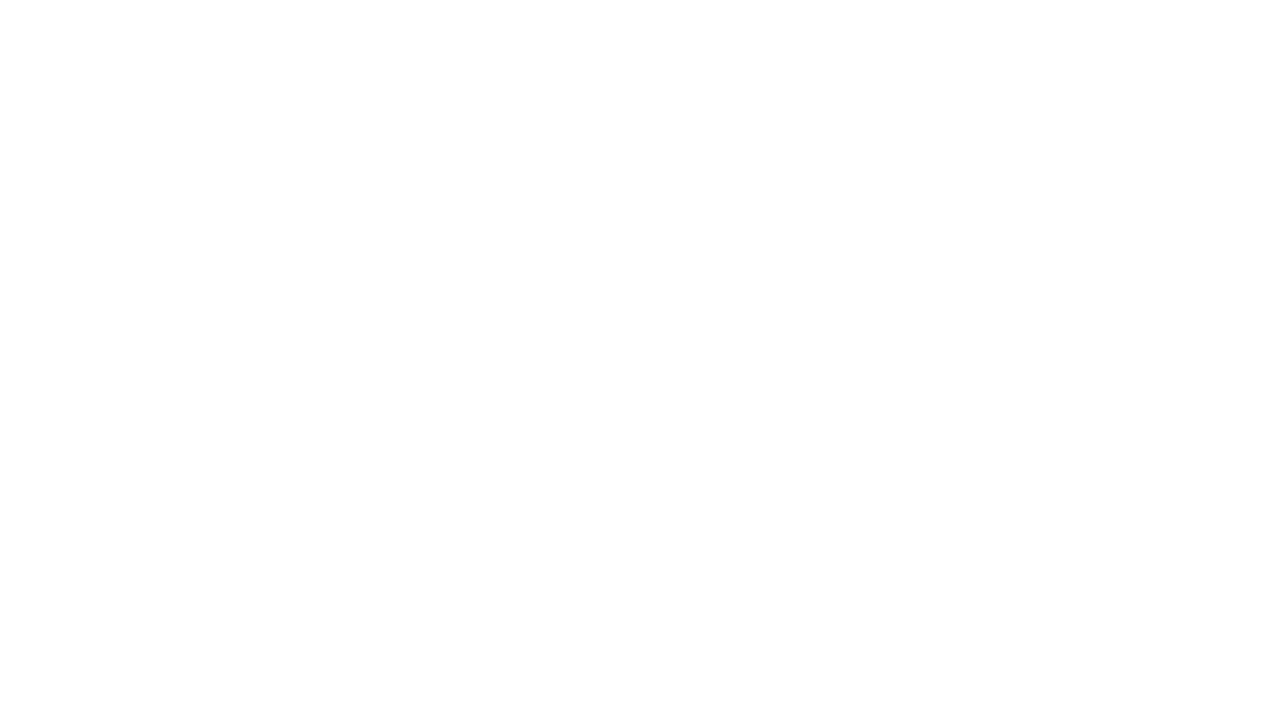
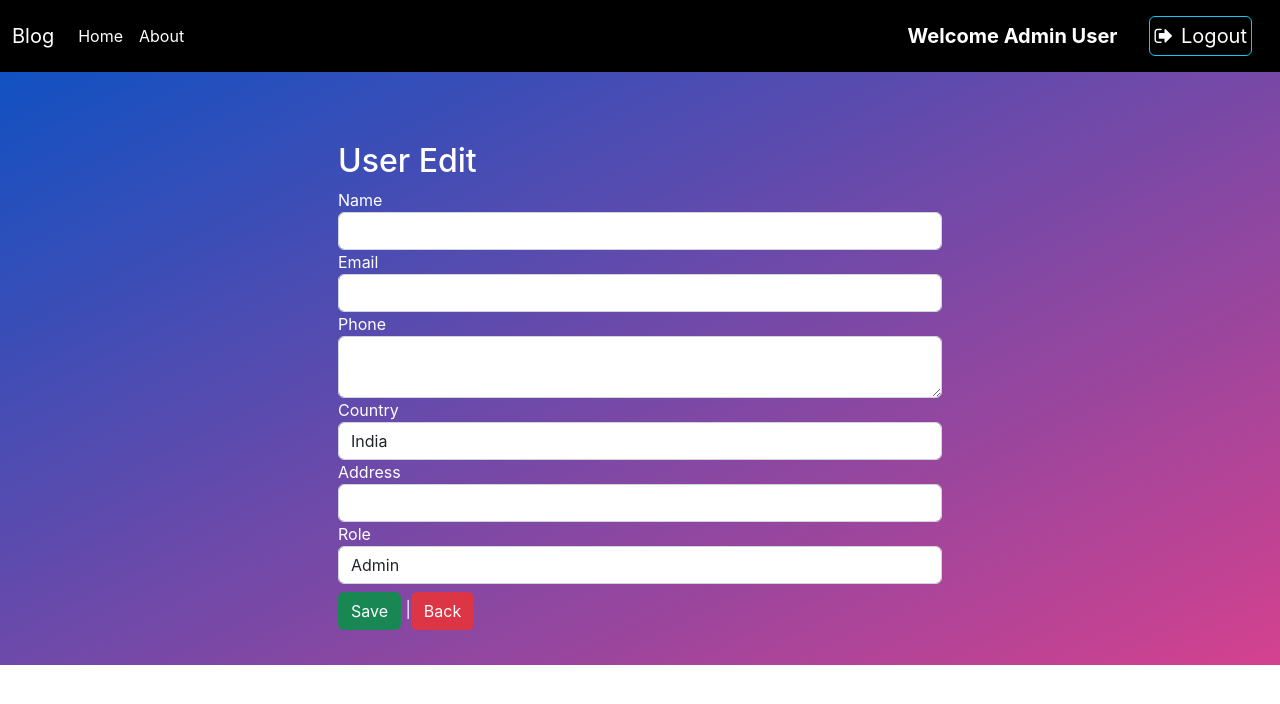
Before and after one commit to krinalAspire/Blog-Site, a React (Create React App) app: page /user/edit/1 in a window 1280 px wide. Before the commit this address had no page. Shown: the top 704 px of the page. Built offline with nearby package versions, Linux system fonts and the light colour scheme; no server answers.

Commit message:
edit user

```diff
--- /dev/null
+++ b/src/Admin page/UserEdit.jsx
@@ -0,0 +1,142 @@
+import React, { useEffect, useState } from "react";
+import { Link, NavLink, useNavigate, useParams } from "react-router-dom";
+import { toast } from "react-toastify";
+
+function UserEdit() {
+    const { _id } = useParams();
+
+    const navigate = useNavigate();
+
+    const [name, namechange] = useState("");
+    const [email, emailchange] = useState("");
+    const [phone, phonechange] = useState("");
+    const [country, countrychange] = useState("india");
+    const [address, addresschange] = useState("");
+    const [role, rolechange]=useState("admin");
+
+  useEffect(() => {
+    fetch("http://localhost:5000/users/" + _id).then((res) => {
+        return res.json();
+    }).then((resp) => {
+        namechange(resp.name);
+        emailchange(resp.email);
+        phonechange(resp.phone);
+        countrychange(resp.country);
+        addresschange(resp.address);
+        rolechange(resp.role);
+    }).catch((err) => {
+        toast.error("Failed :" + err.message);
+    })
+}, []);
+
+const handlesubmit = (e) => {
+  e.preventDefault();
+  const bdata = { name, email, phone, country, address , role };
+
+  fetch("http://localhost:5000/users/"+_id, {
+      method: 'PATCH',
+      headers: { "content-type": "application/json" },
+      body: JSON.stringify(bdata)
+  }).then((res) => {
+      toast.success('Saved successfully');
+      navigate('/userlist');
+  }).catch((err) => {
+      toast.error("Failed:" + err.message);
+  })
+}
+
+
+  return (
+    <>
+      <nav className="navbar navbar-expand-lg navbar-light" style={{ backgroundColor: 'rgb(0, 0, 0)' }}>
+        <div className="container-fluid py-2">
+          <div className="navbar-brand text-white" to="/">Blog</div>
+          <button className="navbar-toggler" type="button" data-bs-toggle="collapse" data-bs-target="#navbarNav" aria-controls="navbarNav" aria-expanded="false" aria-label="Toggle navigation">
+            <span className="navbar-toggler-icon"></span>
+          </button>
+          <div className="collapse navbar-collapse" id="navbarNav">
+            <ul className="navbar-nav">
+              <li className="nav-item">
+                <NavLink className="nav-link text-white" aria-current="page" to={'/home'}>Home</NavLink>
+              </li>
+              <li className="nav-item">
+                <NavLink className="nav-link text-white" to="/about">About</NavLink>
+              </li>
+              {/* <li>
+                                <NavLink className="nav-link text-white" to={'/login'} style={{ float: 'right' }}>Logout</NavLink>
+                            </li> */}
+            </ul>
+          </div>
+          <span className="navbar-brand nav-link text-white fw-bold">Welcome Admin User</span>
+          <NavLink to={'/login'} className="navbar-brand ms-3 nav-link text-white btn btn-outline-info p-1" ><span className="fa fa-sign-out me-2"></span>Logout</NavLink>
+        </div>
+      </nav>
+
+
+      <div className="row">
+        <div className="blogedit offset-lg-3 col-lg-6">
+          <form className="container text-white" onSubmit={handlesubmit}>
+            <div>
+              <h2>User Edit</h2>
+            </div>
+            <div>
+              <div className="row">
+                <div className="col-lg-12">
+                  <div className="form-group">
+                    <label>Name</label>
+                    <input value={name} onChange={e =>namechange(e.target.value)}className="form-control" />
+                  </div>
+                </div>
+                <div className="col-lg-12">
+                  <div className="form-group">
+                    <label>Email</label>
+                    <input value={email} onChange={e => emailchange(e.target.value)} className="form-control" />
+                  </div>
+                </div>
+                <div className="col-lg-12">
+                  <div className="form-group">
+                    <label>Phone</label>
+                    <textarea value={phone} onChange={e => phonechange(e.target.value)} className="form-control"></textarea>
+                  </div>
+                </div>
+                <div className="col-lg-12">
+                  <div className="form-group">
+                    <label>Country</label>
+                    <select value={country} onChange={e => countrychange(e.target.value)} className="form-control">
+                      <option value="india">India</option>
+                      <option value="usa">USA</option>
+                      <option value="singapore">Singapore</option>
+                    </select>
+                  </div>
+                </div>
+                <div className="col-lg-12">
+                  <div className="form-group">
+                    <label>Address</label>
+                    <input value={address} onChange={e => addresschange(e.target.value)} className="form-control" />
+                  </div>
+                </div>
+                <div className="col-lg-12">
+                  <div className="form-group">
+                    <label>Role</label>
+                    <select value={role} onChange={e => rolechange(e.target.value)} className="form-control">
+                      <option value="admin">Admin</option>
+                      <option value="user">User</option>
+                    </select>
+                  </div>
+                </div>
+                <div className="col-lg-12 mt-2">
+                  <div className="form-group">
+                    <button type="submit" className="btn btn-success">Save</button> |
+                    <Link to={'/userlist '} className="btn btn-danger">Back</Link>
+                  </div>
+                </div>
+              </div>
+            </div>
+          </form>
+        </div>
+      </div>
+    </>
+  );
+}
+
+export default UserEdit;
--- a/src/Admin page/Userlist.jsx
+++ b/src/Admin page/Userlist.jsx
@@ -7,7 +7,6 @@ function Userlist(){
 
     const navigate = useNavigate();
 
-
     // useEffect(() => {
     //   let userData = localStorage.getItem('userData');
     //   if (userData === '' || userData === null) {
@@ -15,9 +14,27 @@ function Userlist(){
     //   }
     // }, []);
 
+    const LoadEdit = (_id) => {
+      navigate('/user/edit/' + _id)
+    }
+
     const LoadDetail = (_id) => {
         navigate('/user/view/' + _id)
       }
+
+
+  const Removefunction = (_id) => {
+    if (window.confirm('are you sure you want to remove ?')) {
+      fetch("http://localhost:5000/users/" + _id, {
+        method: 'DELETE'
+      }).then((res) => {
+        toast.success('Removed successfully');
+        window.location.reload();
+      }).catch((err) => {
+        toast.error("Failed:" + err.message);
+      })
+    }
+  }
 
       useEffect(()=>{
         fetch("http://localhost:5000/users",{
@@ -75,6 +92,7 @@ function Userlist(){
                     <td>Country</td>
                     <td>Address</td>
                     <td>Gender</td>
+                    <td>Role</td>
                     <td>Action</td>
                   </tr>
                 </thead>
@@ -88,8 +106,11 @@ function Userlist(){
                         <td>{item.country}</td>
                         <td>{item.address}</td>
                         <td>{item.gender}</td>
+                        <td>{item.role}</td>
                         <td>
-                          <a onClick={() => { LoadDetail(item._id) }} className="ms-2 ps-4 text-white" data-toggle="tooltip" data-placement="bottom" title="View" ><i className="fa fa-eye" aria-hidden="true"></i></a>
+                        <a onClick={() => { LoadDetail(item._id) }} className="pe-3 ps-2 text-white" data-toggle="tooltip" data-placement="bottom" title="View" ><i className="fa fa-eye" aria-hidden="true"></i></a>
+                          <a onClick={() => { LoadEdit(item._id) }} className="pe-3 text-white" data-toggle="tooltip" data-placement="bottom" title="Edit"><i className="fa fa-pencil-square-o" aria-hidden="true"></i></a>
+                          <a onClick={() => { Removefunction(item._id) }} className="pe-3 text-white" data-toggle="tooltip" data-placement="bottom" title="Delete"><i className="fa fa-trash" aria-hidden="true"></i></a>
                            </td>
                       </tr>
                     ))
--- a/src/App.css
+++ b/src/App.css
@@ -49,7 +49,7 @@ img{
 }
 .login{
     padding-top: 20px;
-    margin-bottom: 55px;
+    margin-bottom: 65px;
 }
 
 .register{
@@ -58,6 +58,7 @@ img{
 }
 .userlist{
     margin-top: 40px;
+    margin-bottom: 70px;
 }
 
 .blogtable{
--- a/src/App.js
+++ b/src/App.js
@@ -11,22 +11,28 @@ import Blogview from './Admin page/Blogview';
 import UserDetail from './User page/UserDetail';
 import Userlist from './Admin page/Userlist';
 import User from './Admin page/User';
+import UserEdit from './Admin page/UserEdit';
 
 function App() {
   return (
     <div className="App" >
       <Routes>
            <Route path='/' element={ <Header/>}/>
+
            <Route path='/user' element={<UserDetail/>}/>
            <Route path='/userlist' element={<Userlist/>}/>
            <Route path='/user/view/:_id' element={<User/>} />
+           <Route path='/user/edit/:_id' element={<UserEdit/>}/>
+
            <Route path='/login' element={<Login/>}/>
            <Route path='/register' element={<Register/>}/>
+
            <Route path="/home/edit/:_id" element={<Blogedit/>}/>
            <Route path="/home/view/:_id" element={<Blogview/>}/>
 
-           <Route path='/home/*' element={<Home/>} />
+           <Route path='/home' element={<Home/>} />
           <Route path='/about' element={<About/>}/>
+
           <Route path="/create" element={<Blogcreate/>}/>
 
        </Routes>
--- a/src/First Page/Register.jsx
+++ b/src/First Page/Register.jsx
@@ -125,13 +125,13 @@ function Register() {
                                     <div className="col-lg-6">
                                         <div className="m-2 form-group">
                                             <label>Email<span className="text-danger">*</span></label>
-                                            <input value={email} name="email" onChange={e=>emailChange(e.target.value)}  className="form-control" />
+                                            <input value={email} name="email" onChange={e=>emailChange(e.target.value)}  className="form-control" placeholder="johndue@gmail.com" />
                                         </div>
                                     </div>
                                     <div className="col-lg-6">
                                         <div className="m-2 form-group">
                                             <label>Phone<span className="text-danger">*</span></label>
-                                            <input value={phone} name="phone" onChange={e=>phoneChange(e.target.value)}  className="form-control" />
+                                            <input value={phone} name="phone" onChange={e=>phoneChange(e.target.value)}  className="form-control" placeholder="0123456789" />
                                         </div>
                                     </div>
                                     <div className="col-lg-6">
@@ -165,7 +165,7 @@ function Register() {
                                 </div>
                             </div>
                             <div className="card-footer">
-                                <button type="submit" className="me-2 btn btn-primary">Register</button> |
+                                <button type="submit" className="me-3 btn btn-primary">Register</button>
                                 <Link to={"/"} className="btn btn-danger">Back</Link>
                             </div>
                         </div>
--- a/src/components/Admin.jsx
+++ b/src/components/Admin.jsx
@@ -51,7 +51,6 @@ function Home() {
       method: 'GET'
     }).then(result => result.json())
       .then(result => BlogDatachange(result))
-      // .then(result=>result.sort((a, b) => a.Title.localeCompare(b.Title))
       // }).then((resp)=>{
       //   console.log(resp)
       //   // toast.success('Success');
```
Also changed, not shown: src/First Page/Login.jsx (line endings or trailing spaces).
